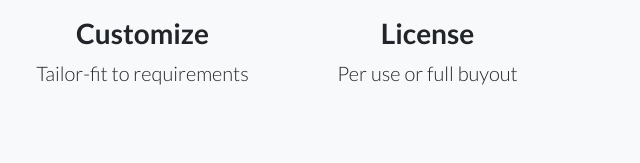
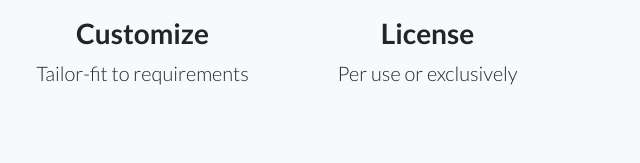
Before and after one commit to Corporex/svipworks, a website: page index.html in a window 1280 px wide. Shown: the part 934-1097 px from the top of the page, 640-1280 px from the left. Drawn offline with nearby package versions, Linux system fonts and the light colour scheme.

Commit message:
Update index.html

```diff
--- a/index.html
+++ b/index.html
@@ -139,7 +139,7 @@
                 <i class="icon-rocket m-auto text-primary"></i>
               </div>
               <h3>License</h3>
-              <p class="lead mb-0">Per use or full buyout</p>
+              <p class="lead mb-0">Per use or exclusively</p>
             </div>
           </div>
         </div>
```
